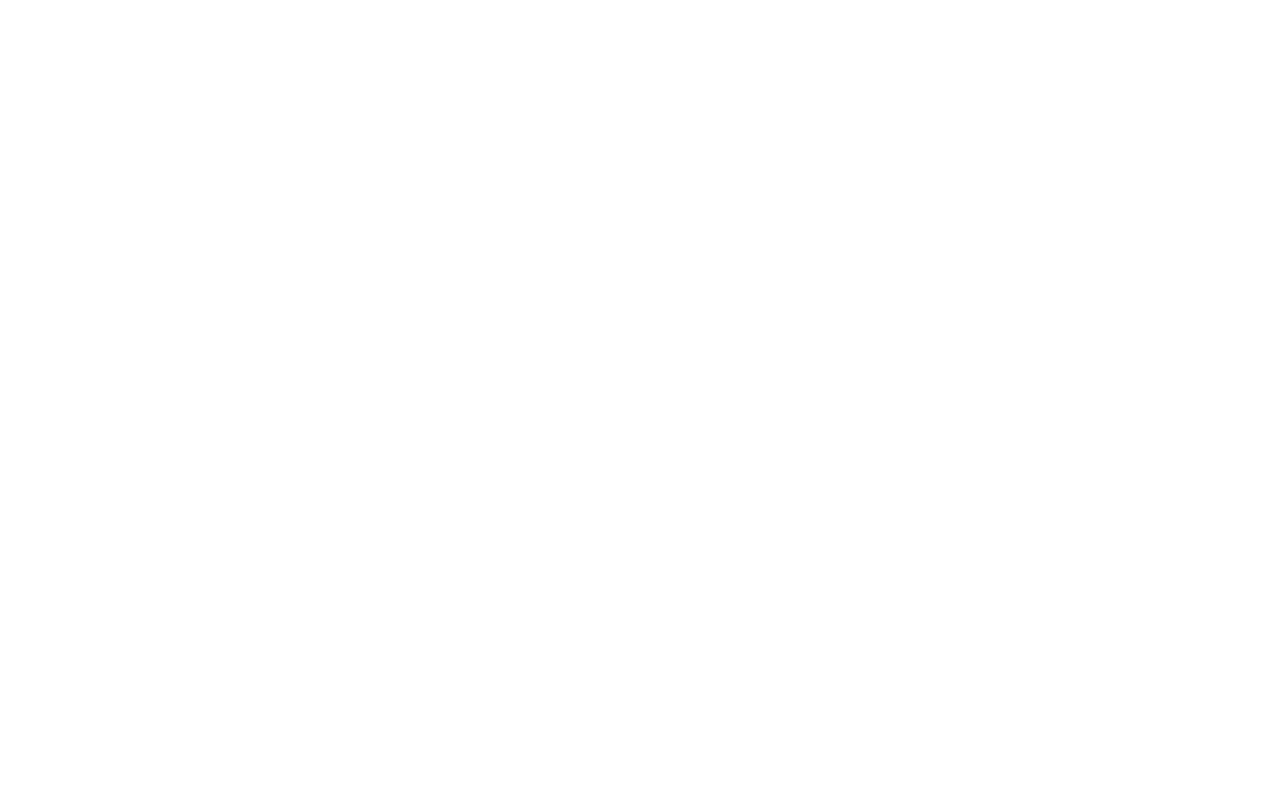
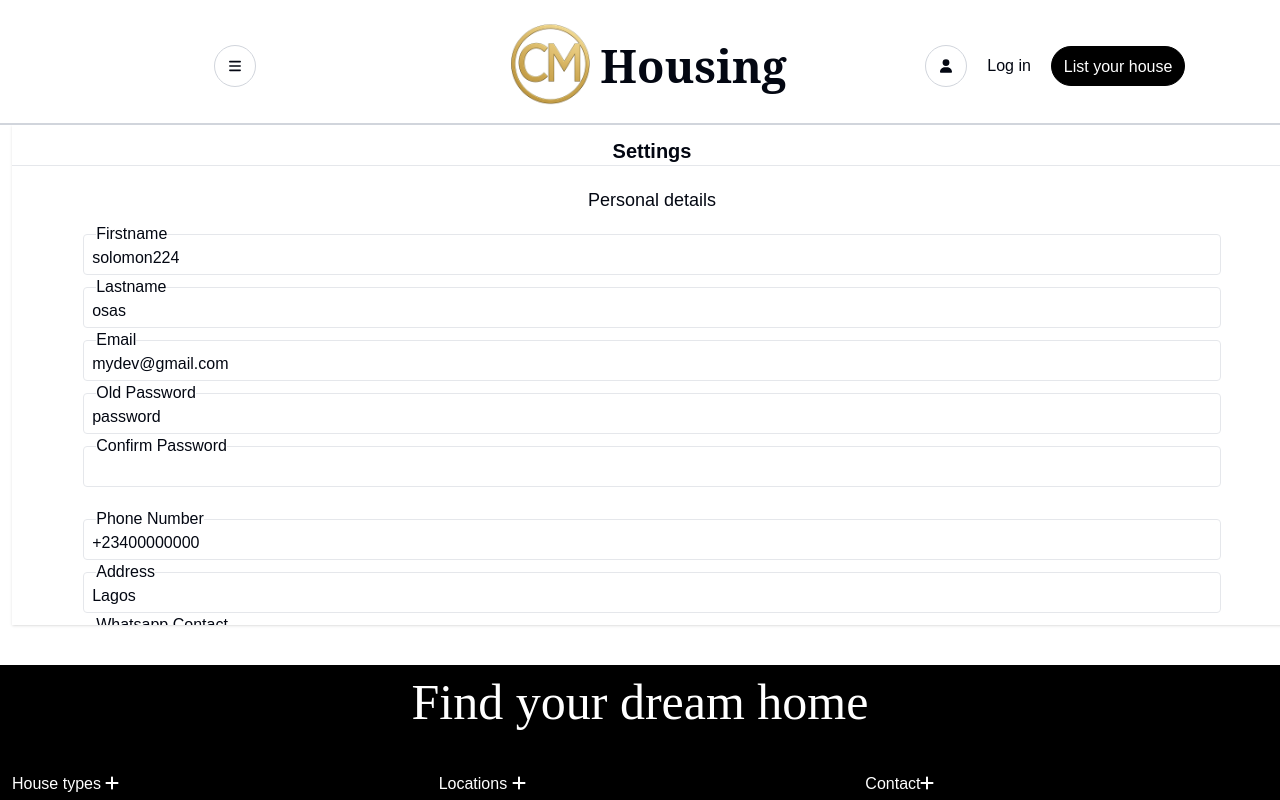
Before and after one commit to cimess/CM-housing, a React (Vite) app: page /Settings in a window 1280 px wide. Before the commit this address had no page. Shown: the top 800 px of the page. Built offline with nearby package versions, Linux system fonts and the light colour scheme.

Commit message:
added performance page and others

```diff
--- a/src/Full-App-Structure/myApp.jsx
+++ b/src/Full-App-Structure/myApp.jsx
@@ -11,6 +11,7 @@ import MyMessagePage from "@/Page-component/my-message-component";
 import MyadvertComponent from "@/Page-component/my-advert-component";
 
 import { AnimatePresence, motion } from "framer-motion";
+import Settings from "@/Page-component/settings";
 
 function AnimatedRouter(){
    const location=useLocation()
@@ -50,6 +51,10 @@ function AnimatedRouter(){
 <MyadvertComponent/>
 </Default>}/>
 
+<Route path="/Settings" element={ <Default>
+<Settings/>
+</Default>}/>
+
          </Routes>
       </AnimatePresence>
    )
--- a/src/Page-component/my-advert-component.jsx
+++ b/src/Page-component/my-advert-component.jsx
@@ -1,11 +1,11 @@
 
 import { FontAwesomeIcon } from "@fortawesome/react-fontawesome"
-import { faArrowLeft, faCalendarDays,faComments, faChartLine, faGem,  faLocationDot, faBed, faBathtub, faDog, faBars, faGear, } from "@fortawesome/free-solid-svg-icons"
+import { faArrowLeft, faCalendarDays,faComments, faChartLine, faGem,  faLocationDot, faBed, faBathtub, faDog, faBars, faGear, faMoon, } from "@fortawesome/free-solid-svg-icons"
 import SlideInSidebar from "@/sideBar-component/sidebar-component";
 import {message} from '@/data/messageBox'
 
 import { useState } from "react";
-
+import Settings from "./settings";
 
 
  export default function MyadvertComponent(){
@@ -29,6 +29,19 @@ switch(state){
       return(
         <Feedback/>
       )
+      case 3:
+        return(
+          <Performance/>
+        )
+        case 4:
+          return(
+            <Settings/>
+          )
+          case 5:
+            return(
+              <div className= "self-center mx-auto"><Darkmode/></div>
+
+            )
     default: return(<h1 className= "self-center mx-auto " >Nothing to display</h1>)
 
 }
@@ -48,7 +61,7 @@ switch(state){
       </div>
 
 
-  <div className='flex py-3 gap-x-3 px-2 border-b-1 cursor-pointer mt-10 hover-bg'
+  <div className='flex py-3 gap-x-3 px-2 border-b-1 cursor-pointer mt-10 hover-bg items-center'
   onClick={()=>handleAdvertState(1)}>
          <FontAwesomeIcon
        icon={faCalendarDays}
@@ -65,18 +78,29 @@ switch(state){
      <p className="">Feedback</p>
      </div>
 
-     <div className='flex py-3 gap-x-3 px-2 border-b-1 cursor-pointer hover-bg'>
+     <div className='flex py-3 gap-x-3 px-2 border-b-1 cursor-pointer hover-bg'
+     onClick={()=>handleAdvertState(3)}
+     >
           <FontAwesomeIcon
        icon={faChartLine}
        className="text-lg"/>
      <p className="">Performance</p>
      </div>
 
-<div className='flex py-3 gap-x-3 px-2 border-b-1 cursor-pointer hover-bg'>
+<div className='flex py-3 gap-x-3 px-2 border-b-1 cursor-pointer hover-bg items-center'
+ onClick={()=>handleAdvertState(4)}>
           <FontAwesomeIcon
        icon={faGear}
        className="text-lg"/>
      <p className="">Settings</p>
+     </div>
+      <div className='flex py-3 gap-x-3 px-2 border-b-1 cursor-pointer hover-bg items-center'
+     onClick={()=>handleAdvertState(5)}
+     >
+          <FontAwesomeIcon
+       icon={faMoon}
+       className="text-lg"/>
+     <p className="">Darkmode</p>
      </div>
     </main>
   </div>
@@ -198,3 +222,33 @@ function Feedback(){
  </div>
   )
 }
+
+function Performance(){
+    return(
+     <div className={` h-[500px] mx-3  shadow w-full`}>
+
+<h2 className="text-xl text-center mt-3 border-b font-semibold">
+  Performance
+</h2>
+
+<div className="p-2 flex flex-wrap  ">
+  <button className="box mx-1 bg-black/80 text-white ">visitors<p className="text-xl font-bold">{1}</p></button>
+   <button className="box mx-1 bg-black/80 text-white">chat request<p className="text-xl font-bold">{1}</p></button>
+
+  <button className="box mx-1 bg-black/80 text-white">followers<p className="text-xl font-bold">{1}</p></button>
+
+  <button className="box mx-1 bg-black/80 text-white">feedback<p className="text-xl font-bold">{1}</p></button>
+    <button className="box mx-1 bg-black/80 text-white">likes<p className="text-xl font-bold">{1}</p></button>
+</div>
+
+ </div>
+  )
+}
+
+function Darkmode(){
+  return(
+    <h1>
+      COMING SOON
+    </h1>
+  )
+}
--- /dev/null
+++ b/src/Page-component/settings.jsx
@@ -0,0 +1,119 @@
+import {message} from '@/data/messageBox'
+
+
+export default function Settings(){
+
+    return(
+     <div className={` h-[500px] mx-3  shadow w-full overflow-y-scroll [scrollbar-width:none]`}>
+
+<h2 className="text-xl text-center mt-3 border-b font-semibold">
+  Settings
+</h2>
+
+<div className="p-2 ">
+
+
+
+  <form className=" mx-auto text-left mb-3" >
+
+<h2 className="text-lg text-center mt-3 mb-2 font-medium">
+  Personal details
+</h2>
+
+<div className="w-[90%] mx-auto "> <fieldset className="border rounded " >
+  <legend className="ml-3 font-light">Firstname</legend>
+ <input
+   type='text'
+    id='text'
+     className="input pb-1 px-2 "
+     value={message[0].name}/>
+</fieldset>
+
+ <fieldset className="border rounded " >
+  <legend className="ml-3 font-light">Lastname</legend>
+ <input
+ type='text'
+ id='text'
+ className="input pb-1 px-2"
+  value={message[0].lastname}/>
+</fieldset>
+
+ <fieldset className="border rounded " >
+  <legend className="ml-3 font-light">Email</legend>
+ <input
+ type='email'
+ id='email'
+  className="input pb-1 px-2 w-full"
+   value={message[0].email}/>
+</fieldset>
+
+
+ <fieldset className="border rounded " >
+  <legend className="ml-3 font-light">Old Password</legend>
+ <input
+ type='text'
+ id='text'
+ className="input pb-1 px-2"
+  value={message[0].password}
+ />
+</fieldset>
+
+ <fieldset className="border rounded " >
+  <legend className="ml-3 font-light">Confirm Password</legend>
+ <input  type='password' id='password' className="input pb-1 px-2"/>
+</fieldset></div>
+
+
+<div className="w-[90%] mx-auto mt-5">
+   <fieldset className="border rounded " >
+  <legend className="ml-3 font-light">Phone Number</legend>
+ <input
+  type='text'
+  id='text'
+  className="input pb-1 px-2 w-full"
+  maxLength={15}
+   value={message[0].phone}/>
+</fieldset>
+
+ <fieldset className="border rounded " >
+  <legend className="ml-3 font-light">Address</legend>
+ <input
+  type='text'
+  id='text'
+  className="input pb-1 px-2 w-full"
+   value={message[0].location}/>
+</fieldset>
+
+ <fieldset className="border rounded " >
+  <legend className="ml-3 font-light">Whatsapp Contact</legend>
+ <input
+  type='text'
+  id='text'
+   className="input pb-1 px-2 w-full"
+   maxLength={15}
+    value={message[0].phone} />
+</fieldset>
+
+
+ <fieldset className="border rounded " >
+  <legend className="ml-3 font-light">Website</legend>
+ <input
+ type='text'
+  id='text'
+   className="input pb-1 px-2 w-full"
+    value={message[0].website}/>
+</fieldset>
+
+
+</div>
+
+
+<div className="text-center"><button className="button rounded-full mt-7 w-[90px]" >save</button></div>
+
+  </form>
+
+</div>
+</div>
+
+  )
+}
--- a/src/data/messageBox.jsx
+++ b/src/data/messageBox.jsx
@@ -12,6 +12,10 @@ import { exportImages } from "@/assets/exportImagesInGroup"
 
 export const message=[
    {name:'solomon224',
+      lastname:'osas',
+      phone:'+23400000000',
+      password:'password',
+      website:'https://cm-housing.netlify.app',
       email:'mydev@gmail.com',
       title:'igbesa school b/s boys-quarters',
       message:['hello',],
--- a/src/home-component/header-footer.jsx
+++ b/src/home-component/header-footer.jsx
@@ -67,7 +67,7 @@ const navigate=useNavigate('/')
   <NavLink text='User Login' nav='/Login' />
   <NavLink text='House Owner' nav='/HouseOwner' />
     <NavLink text='Notification' nav='/HouseOwner' />
-      <NavLink text='Settings' nav='/HouseOwner' />
+      <NavLink text='Settings' nav='/Settings' />
 
     </div>
   </div>
```
